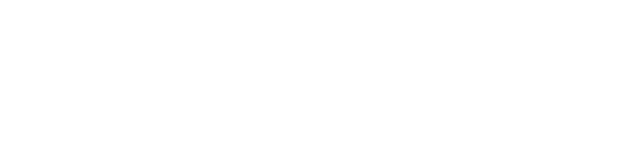
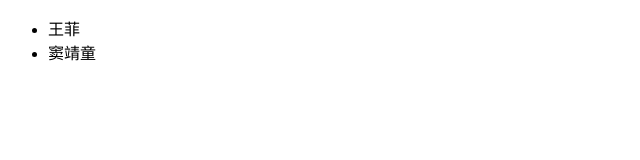
Before and after one commit to myjinji-dj/my, a plain HTML site: page index.html in a window 1280 px wide. Shown: the whole page, without its empty margins (0-640 px from the left). Drawn offline with Linux system fonts and the light colour scheme.

Commit message:
添加了王菲

```diff
--- a/index.html
+++ b/index.html
@@ -9,6 +9,12 @@
 </head>
 
 <body>
+    <div>
+        <ul>
+            <li>王菲</li>
+            <li>窦靖童</li>
+        </ul>
+    </div>
 
 </body>
 
```
